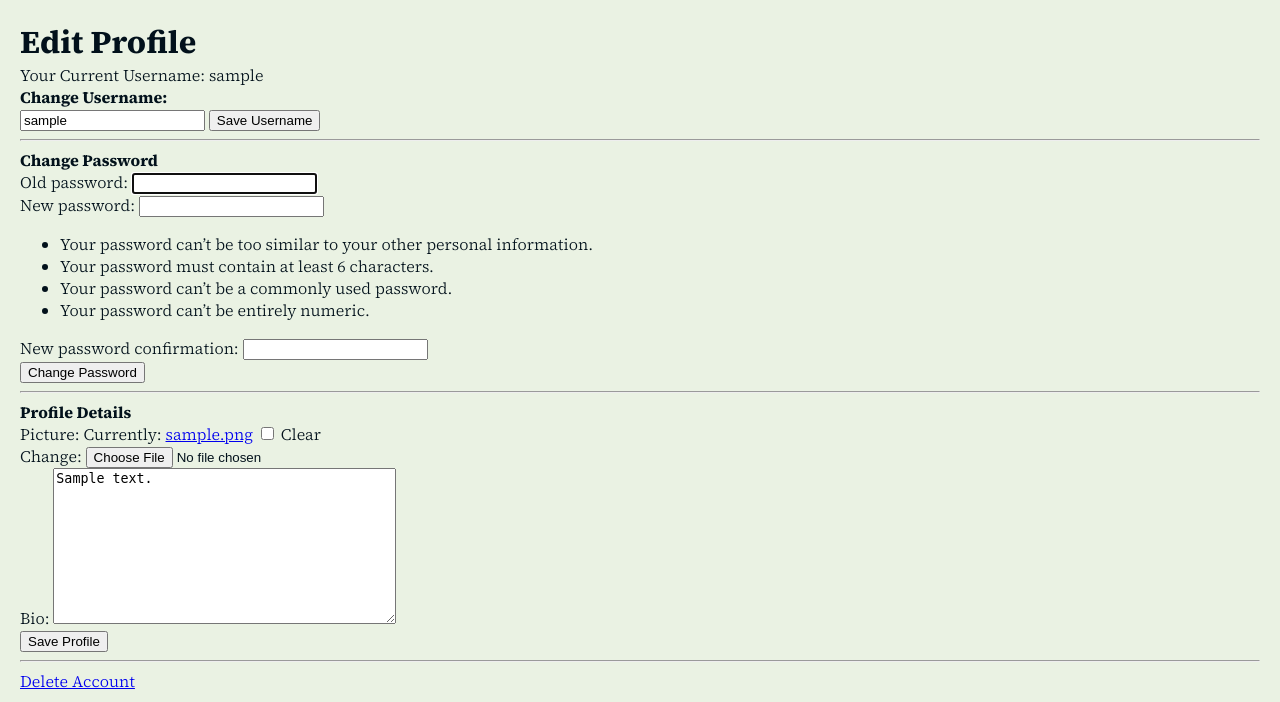
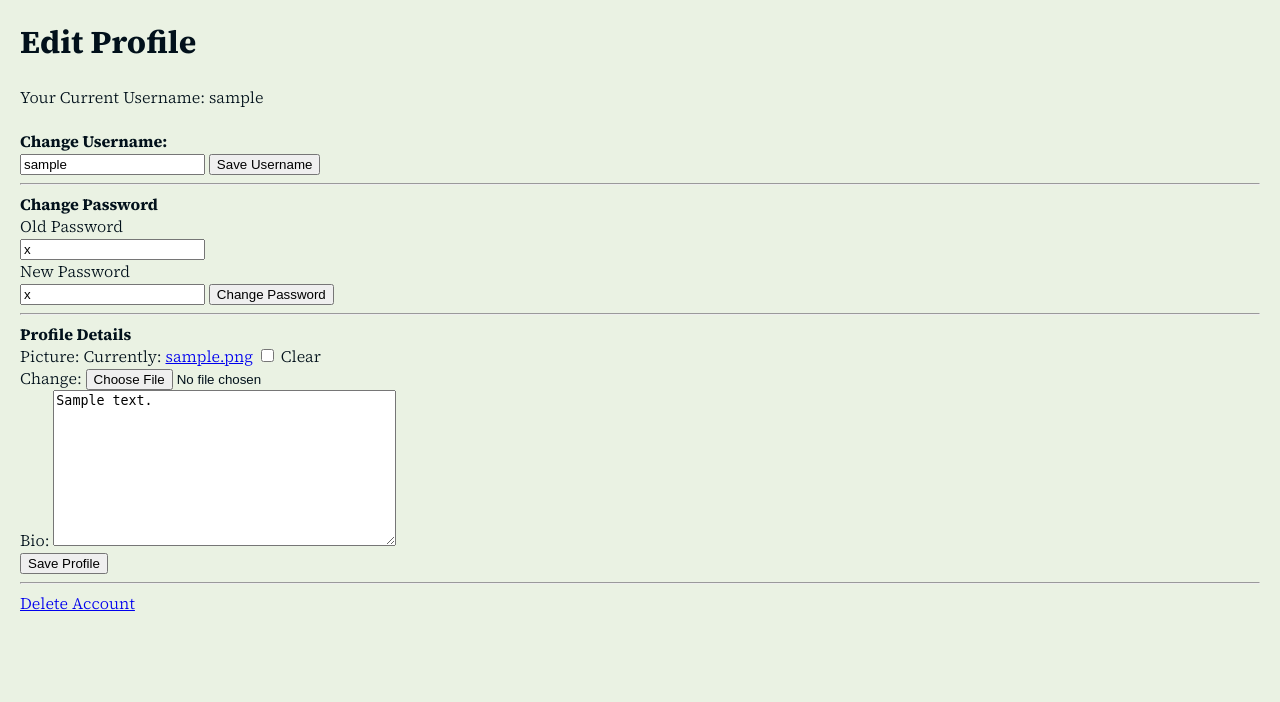
Before and after one commit to R2D2VaderBeef/hidden-recipes, a Django app: page /edit_profile/ in a window 1280 px wide. Shown: the part 70-772 px from the top of the page. Run offline with Django 3.2, Linux system fonts and the light colour scheme; a user stored in the database is signed in; tables that the repository leaves empty hold one stand-in row (values such as "Sample post"); grey boxes labelled with a size stand in for pictures from a placeholder-image service; some libraries are stand-ins or nearby versions; some web fonts are replaced.

Commit message:
edit working

```diff
--- a/hidden_recipes/settings.py
+++ b/hidden_recipes/settings.py
@@ -139,3 +139,5 @@ USE_TZ = True
 # https://docs.djangoproject.com/en/2.2/howto/static-files/
 
 STATIC_URL = '/static/'
+LOGIN_URL = '/login/'
+LOGIN_REDIRECT_URL = '/profile/'
--- a/templates/website/edit_profile.html
+++ b/templates/website/edit_profile.html
@@ -6,12 +6,12 @@
 
 {% block body_block %}
 <h1>Edit Profile</h1>
-
+<br>
 <form method="post" enctype="multipart/form-data">
     {% csrf_token %}
 
     <p>Your Current Username: {{ user.username }}</p>
-
+    <br>
     <label for="new_username"><h4>Change Username:</h4></label>
     <input type="text" name="new_username" value="{{ user.username }}" required>
     <button type="submit" name="action" value="change_username">Save Username</button>
@@ -20,7 +20,11 @@
 
 
     <h4>Change Password</h4>
-    {{ password_form.as_p }}
+<p> Old Password</p>
+    <input type="text" name="old_password" value="{{ user.password }}" required>
+    <br>
+    <P> New Password</P>
+    <input type="text" name="new_password" value="{{ user.password }}" required>
     <button type="submit" name="action" value="change_password">Change Password</button>
 
     <hr>
--- a/templates/website/profile.html
+++ b/templates/website/profile.html
@@ -20,7 +20,9 @@ active
 <p>Bio: {{ user.userprofile.bio }}</p>
 <p>Date Joined: {{ user.date_joined|date:"F j, Y" }}</p>
 
-
+<a href="{% url 'website:edit_profile' %}">
+    <button>Edit Profile</button>
+</a>
 
 <h3>Your Recipes</h3>
 {% if user_recipes %}
--- a/website/views.py
+++ b/website/views.py
@@ -7,7 +7,7 @@ from django.contrib.auth import authenticate, login, logout
 from django.urls import reverse
 from django.shortcuts import redirect
 from django.contrib.auth.decorators import login_required
-
+from django.contrib.auth.hashers import check_password
 from django.contrib import messages
 from django.shortcuts import render
 from .models import Tag, Recipe
@@ -183,36 +183,30 @@ def edit_profile(request):
     if request.method == 'POST':
         profile_form = UserProfileForm(request.POST, request.FILES, instance=user_profile) #set profile
         username = request.POST.get("new_username") #new username
-        password_form = PasswordChangeForm(user=request.user)
+        new_password = request.POST.get('new_password') #new password
+        old_password = request.POST.get('old_password')
         action = request.POST.get('action')  # Action checker to allow changing only one part
 
-
-        if action == 'change_username' and username and username != request.user.username: #check its a different username
+        if action == 'change_username' and username != request.user.username: #check its a different username
             if not User.objects.filter(username=username).exists():   #check if username is free
                 request.user.username = username
                 request.user.save()
-            else:
-                profile_form.add_error('new_username', 'Username is not available')
+                return redirect('website:profile')
 
-
-        elif action == 'change_password' and password_form.is_valid():         # Password swapper
-            password_form = PasswordChangeForm(user=request.user, data=request.POST) #set password change form
-            if password_form.is_valid():
-                password_form.save()
-                update_session_auth_hash(request, password_form.user)
-
-                return redirect('website:edit_profile')  # Redirect after changing password
+        elif action == 'change_password':
+            if check_password(old_password, request.user.password):  #Check old password
+                request.user.set_password(new_password)  # Set new password
+                request.user.save()
+                return redirect(reverse('website:profile'))
 
         elif action == 'save_profile' and profile_form.is_valid():  #Profile Save
             profile_form.save()
-            messages.success(request, "Profile saved!")
-            return redirect('website:edit_profile')
+            return redirect('website:profile')
 
     else:
         profile_form = UserProfileForm(instance=user_profile)  #Return users data
-        password_form = PasswordChangeForm(user=request.user)  # Password form
 
-    return render(request, 'website/edit_profile.html', {'profile_form': profile_form, 'password_form': password_form, 'user': request.user,
+    return render(request, 'website/edit_profile.html', {'profile_form': profile_form, 'user': request.user,
     })
 
 @login_required
```
